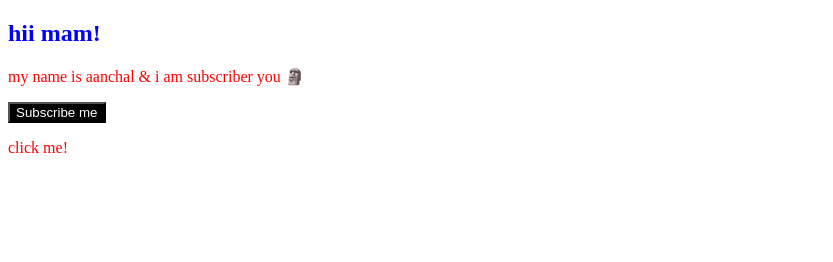
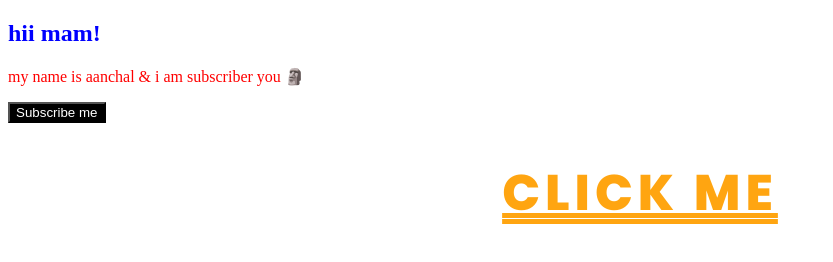
Before and after one commit to omkarcoder69/Web-dev, a plain HTML site: page css/practice/task.html in a window 1280 px wide. Shown: the whole page, without its empty margins (0-833 px from the left). Drawn offline with Linux system fonts and the light colour scheme.

Commit message:
commit css

```diff
--- a/css/practice/style.css
+++ b/css/practice/style.css
@@ -1,3 +1,5 @@
+@import url('https://fonts.googleapis.com/css2?family=Poppins:ital,wght@0,100;0,200;0,300;0,400;0,500;0,600;0,700;0,800;0,900;1,100;1,200;1,300;1,400;1,500;1,600;1,700;1,800;1,900&family=Roboto:ital,wght@0,100;0,300;0,400;0,500;0,700;0,900;1,100;1,300;1,400;1,500;1,700;1,900&display=swap');
+
 h2{
     color: blue;
 }
@@ -13,3 +15,17 @@ button{
     color: rgb(255, 255, 255);
 
 }
+
+/* 11-text-2,3,4,5,6,7 all tasks  */
+h1{
+    font-family: "Poppins", sans-serif;
+  font-weight: 500;
+  font-style: normal;
+  color: #ffa511;
+  text-align: center;
+  font-size: 50px;
+  font-weight: 800;
+  letter-spacing: 5px;
+  text-decoration: double underline;
+  text-transform: uppercase;
+}
--- a/css/practice/task.html
+++ b/css/practice/task.html
@@ -11,7 +11,10 @@
      <h2>hii mam!</h2>
      <p>my name is aanchal & i am subscriber you &#128511;</p>
      <button>Subscribe me</button>
-     <p>click me!</p>
+     <!-- 11-1 -->
+     <h1>click me</h1>
+
+
 </body>
 </html>
 <!-- task1 -->
```
